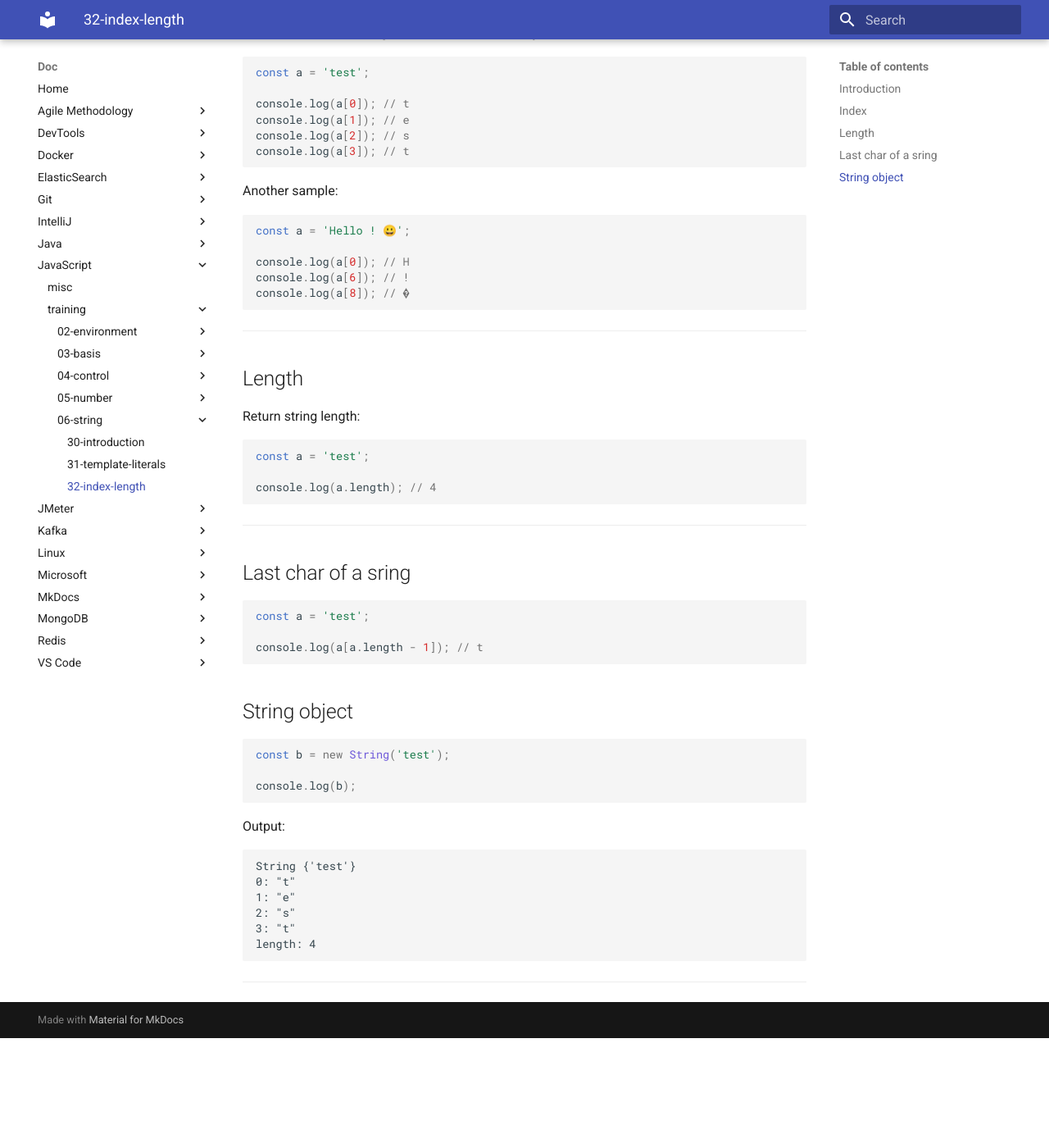
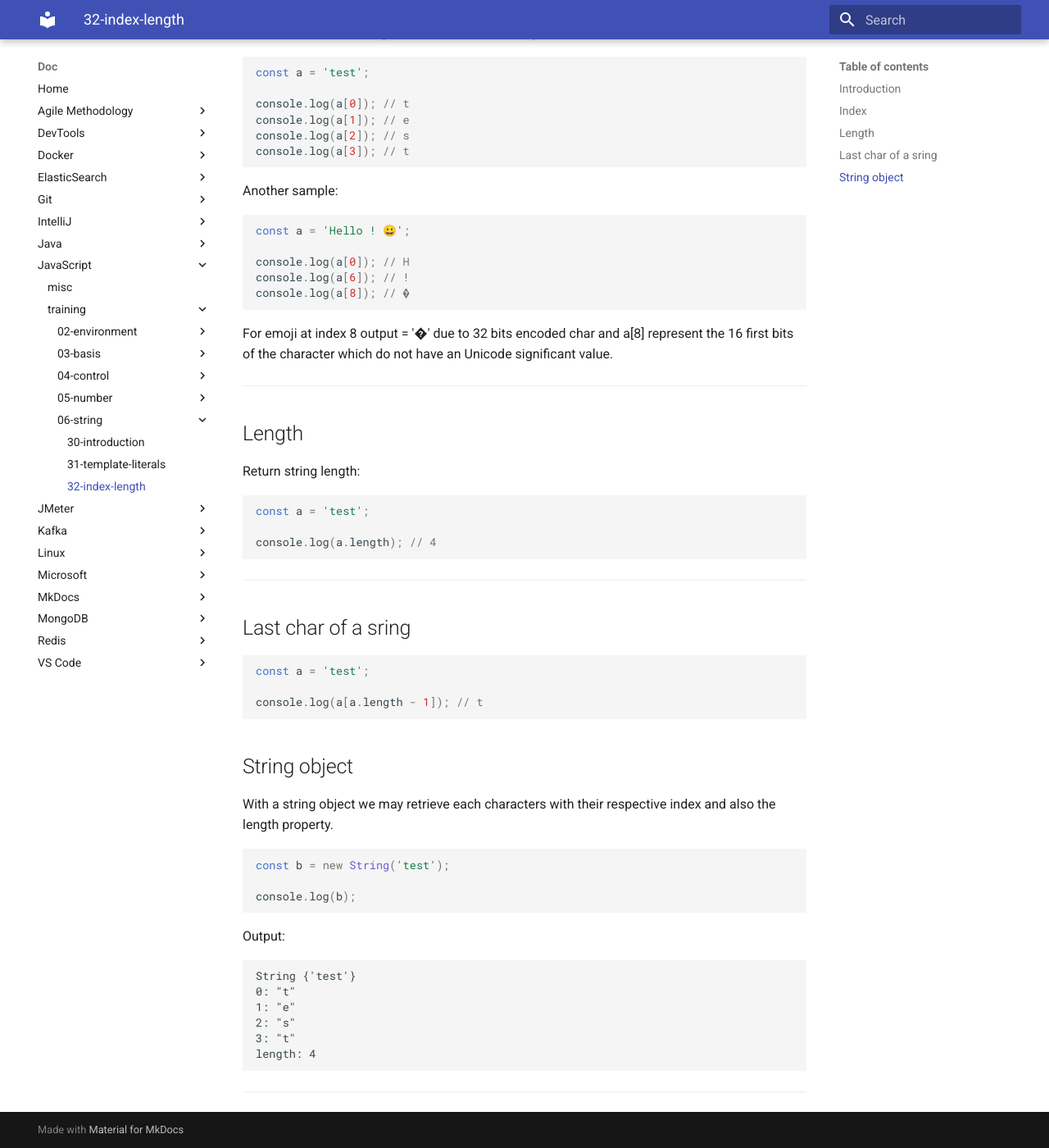
Before and after one commit to oldu73/doc, an MkDocs documentation site: the page built from docs/javascript/training/06-string/32-index-length.md, in a window 1280 px wide and 1400 px high, scrolled down 501 px. Shown: the whole window at 82% size. Built offline with MkDocs 1.6.1 and Material for MkDocs 9.7.7, drawn with Linux system fonts in a browser that asks for light colours; before the commit the page ends 1767 px from its top, so only the background shows below that.

Commit message:
js string index and length fix

````diff
--- a/docs/javascript/training/06-string/32-index-length.md
+++ b/docs/javascript/training/06-string/32-index-length.md
@@ -38,6 +38,8 @@ console.log(a[6]); // !
 console.log(a[8]); // �
 ```
 
+For emoji at index 8 output = '�' due to 32 bits encoded char and a[8] represent the 16 first bits of the character which do not have an Unicode significant value.
+
 ***
 
 ## Length
@@ -62,6 +64,8 @@ console.log(a[a.length - 1]); // t
 
 ## String object
 
+With a string object we may retrieve each characters with their respective index and also the length property.
+
 ```js
 const b = new String('test');
 
````
